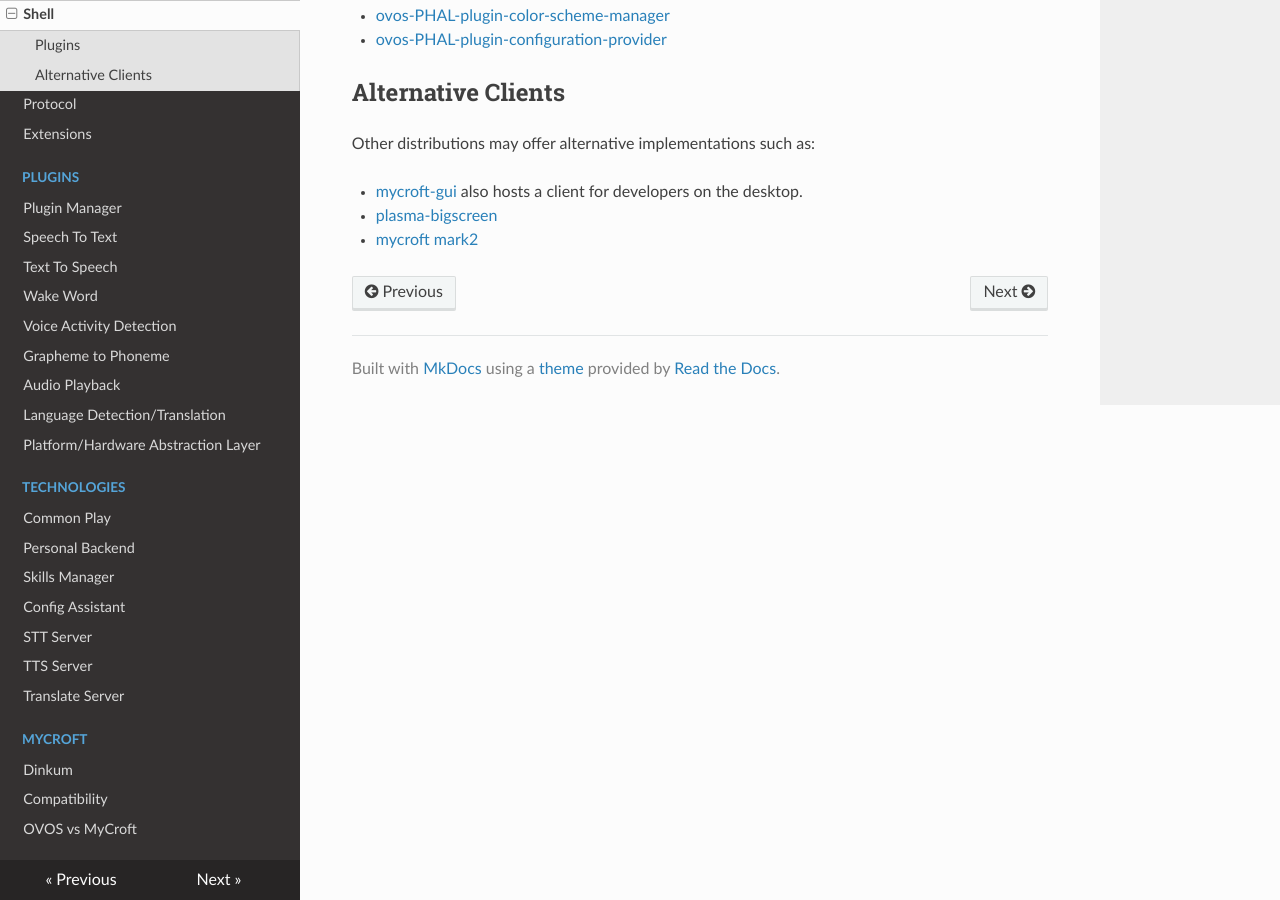
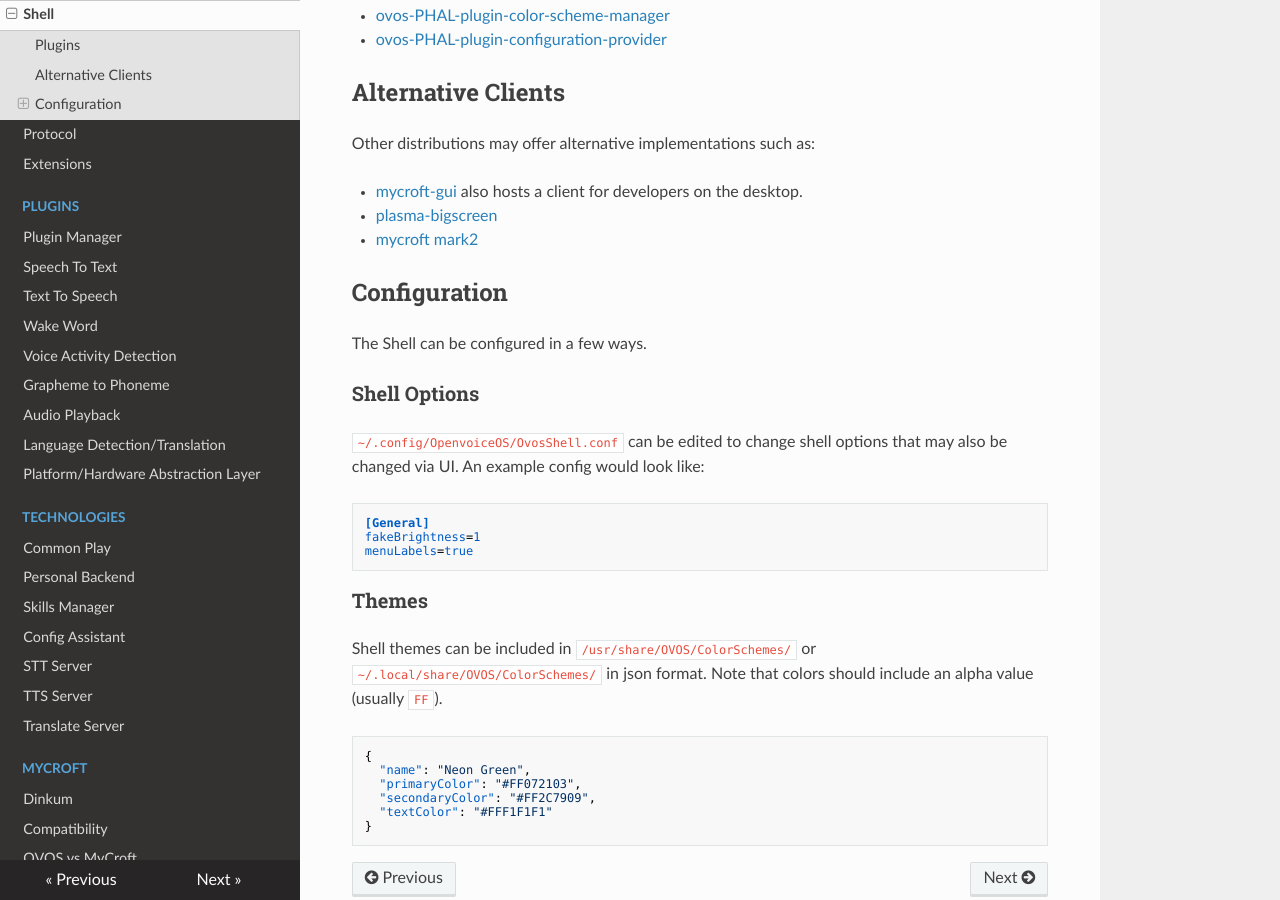
Before and after one commit to OpenVoiceOS/community-docs, an MkDocs documentation site: the page built from docs/shell.md, in a window 1280 px wide and 900 px high, scrolled down 548 px. Built offline with MkDocs 1.6.1, drawn with Linux system fonts in a browser that asks for light colours; nearby versions of some CDN libraries.

Commit message:
Add shell config docs

````diff
--- a/docs/shell.md
+++ b/docs/shell.md
@@ -24,3 +24,29 @@
 - [mycroft-gui](https://github.com/MycroftAI/mycroft-gui) also hosts a client for developers on the desktop.
 - [plasma-bigscreen](http://invent.kde.org/plasma/plasma-bigscreen)
 - [mycroft mark2](https://github.com/MycroftAI/mycroft-gui-mark-2)
+
+## Configuration
+The Shell can be configured in a few ways.
+
+### Shell Options
+`~/.config/OpenvoiceOS/OvosShell.conf` can be edited to change shell options that
+may also be changed via UI. An example config would look like:
+```
+[General]
+fakeBrightness=1
+menuLabels=true
+```
+
+### Themes
+Shell themes can be included in `/usr/share/OVOS/ColorSchemes/` or
+`~/.local/share/OVOS/ColorSchemes/` in json format. Note that colors should include
+an alpha value (usually `FF`).
+
+```json
+{
+  "name": "Neon Green",
+  "primaryColor": "#FF072103",
+  "secondaryColor": "#FF2C7909",
+  "textColor": "#FFF1F1F1"
+}
+```
````
